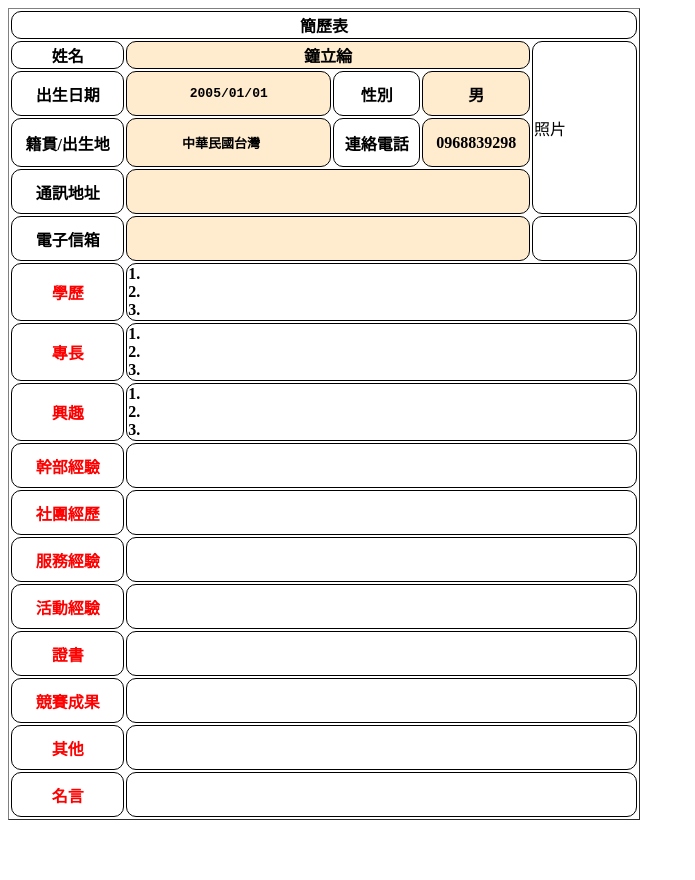
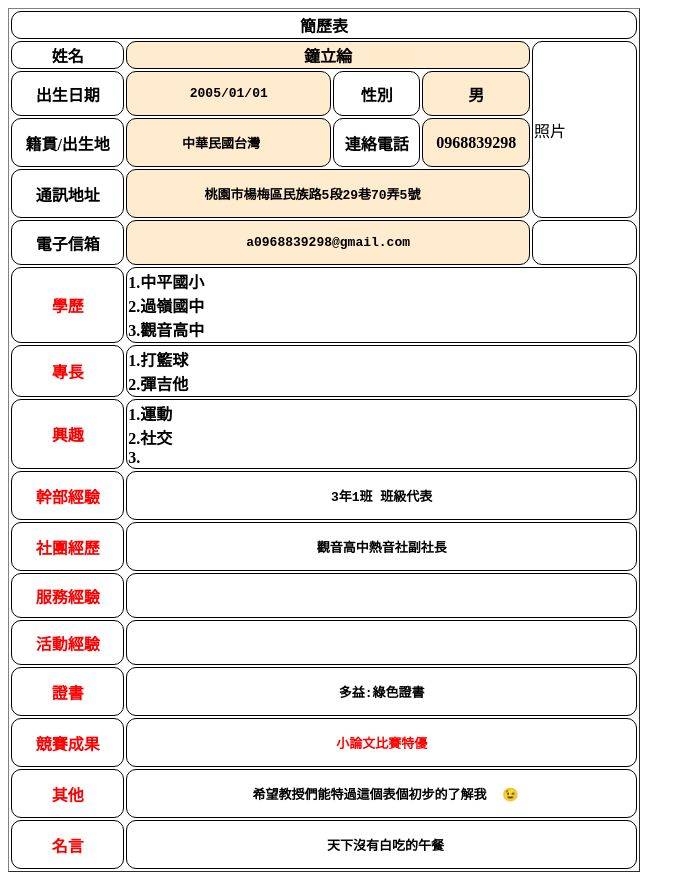
Before and after one commit to elechem/lilun, a plain HTML site: page index.html in a window 1280 px wide. Shown: the whole page, without its empty margins (0-695 px from the left). Before the commit the page ends 828 px from the top, so only its background shows below. Drawn offline with Linux system fonts and the light colour scheme.

Commit message:
Update index.html

```diff
--- a/index.html
+++ b/index.html
@@ -7,6 +7,8 @@ li-lun place
 
 <body>
 <style>
+
+
 th, td {
   border: 1px solid black;
   border-radius: 10px;
@@ -48,46 +50,46 @@ th, td {
 
 
 
-<th>通訊地址</th> <th colspan="3" style="background-color:#FFEBCD"><pre>          </pre></th>
+<th>通訊地址</th> <th colspan="3" style="background-color:#FFEBCD"><pre>   桃園市楊梅區民族路5段29巷70弄5號       </pre></th>
 </tr>
 
 <tr>
-<th>電子信箱</th> <th colspan="3" style="background-color:#FFEBCD"><pre>          </pre></th> <th><pre>          </pre></th>
+<th>電子信箱</th> <th colspan="3" style="background-color:#FFEBCD"><pre>     a0968839298@gmail.com     </pre></th> <th><pre>          </pre></th>
 </tr>
 <tr>
 
 
 
 
-<th style="color:red;">學歷</th> <th colspan="4" align=left>1.<br> 2.<br> 3.<br></th>
+<th style="color:red;">學歷</th> <th colspan="4" align=left>1.中平國小<br> 2.過嶺國中<br> 3.觀音高中<br></th>
 </tr>
 <tr>
 
 
 
 
-<th style="color:red;">專長</th> <th colspan="4" align=left>1.<br> 2.<br> 3.<br></th>
+<th style="color:red;">專長</th> <th colspan="4" align=left>1.打籃球<br> 2.彈吉他</th>
 </tr>
 <tr>
 
 
 
 
-<th style="color:red;">興趣</th> <th colspan="4" align=left>1.<br> 2.<br> 3.<br></th>
+<th style="color:red;">興趣</th> <th colspan="4" align=left>1.運動<br> 2.社交<br> 3.<br></th>
 </tr>
 <tr>
 
 
 
 
-<th style="color:red;">幹部經驗</th> <th colspan="4"><pre>          </pre></th>
+<th style="color:red;">幹部經驗</th> <th colspan="4"><pre>     3年1班 班級代表     </pre></th>
 </tr>
 <tr>
 
 
 
 
-<th style="color:red;">社團經歷</th> <th colspan="4"><pre>          </pre></th>
+<th style="color:red;">社團經歷</th> <th colspan="4"><pre>     觀音高中熱音社副社長     </pre></th>
 </tr>
 <tr>
 
@@ -108,28 +110,28 @@ th, td {
 
 
 
-<th style="color:red;">證書</th> <th colspan="4"><pre>          </pre></th>
+<th style="color:red;">證書</th> <th colspan="4"><pre>     多益:綠色證書     </pre></th>
 </tr>
 <tr>
 
 
 
 
-<th style="color:red;">競賽成果</th> <th colspan="4"><pre>          </pre></th>
+<th style="color:red;">競賽成果</th> <th colspan="4" style="color:red;"><pre>     小論文比賽特優     </pre></th>
 </tr>
 <tr>
 
 
 
 
-<th  style="color:red;">其他</th> <th colspan="4"><pre>          </pre></th>
+<th  style="color:red;">其他</th> <th colspan="4"><pre>     希望教授們能特過這個表個初步的了解我  &#x1F609;    </pre></th>
 </tr>
 <tr>
 
 
 
 
-<th style="color:red;">名言</th> <th colspan="4"><pre>          </pre></th>
+<th style="color:red;">名言</th> <th colspan="4"><pre>     天下沒有白吃的午餐    </pre></th>
 </tr>
 
 
```
